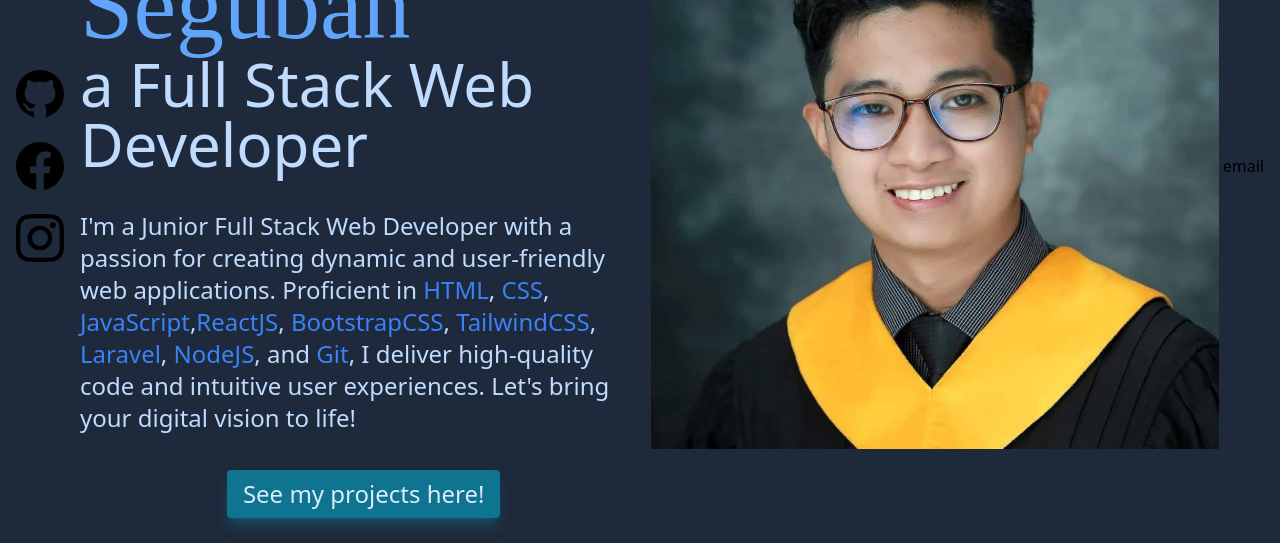
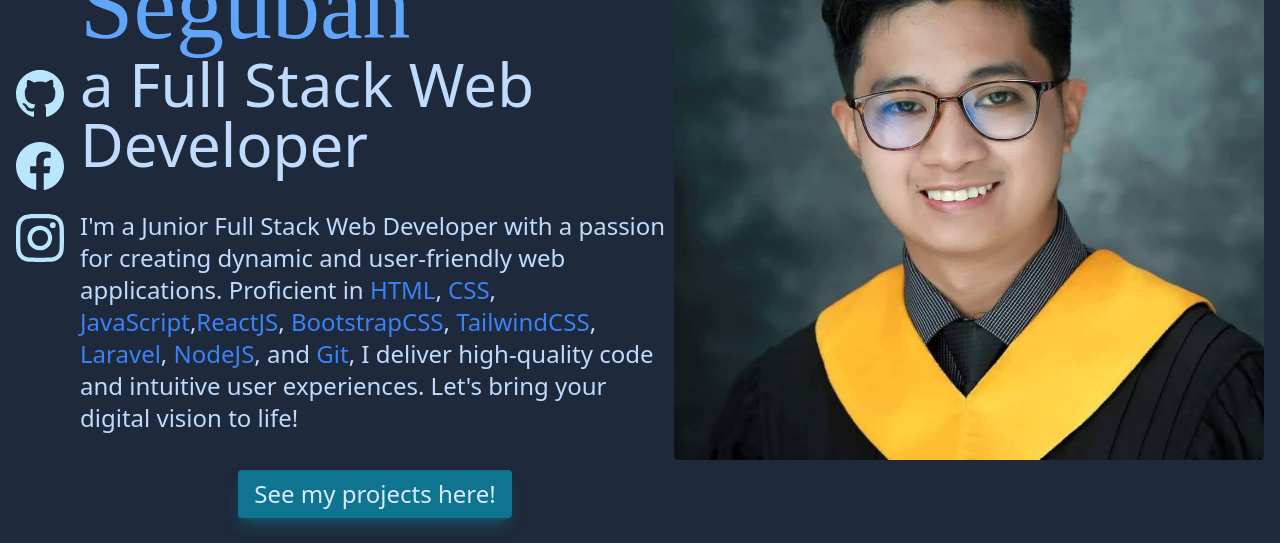
Before and after one commit to R8nDr0p/Rain_Portfolio, a React (Vite) app: page / in a window 1280 px wide. Shown: the part 274-817 px from the top of the page. Built offline with nearby package versions, Linux system fonts and the light colour scheme.

Commit message:
added colors on the icons and made the picture rounded turned my button into an anchor tag

```diff
--- a/src/components/Hero.jsx
+++ b/src/components/Hero.jsx
@@ -10,9 +10,9 @@ function Hero() {
             {/* Social Media */}
             <div className="col flex-1">
               <div className="row flex justify-center sm:flex-wrap gap-6 me-3 ">
-                <BsGithub className="text-5xl" />
-                <BsFacebook className="text-5xl" />
-                <BsInstagram className="text-5xl" />
+                <BsGithub className="text-5xl text-sky-200" />
+                <BsFacebook className="text-5xl text-sky-200" />
+                <BsInstagram className="text-5xl text-sky-200" />
               </div>
             </div>
             {/* Name and Info */}
@@ -43,20 +43,20 @@ function Hero() {
                 </p>
                 <br />
                 <div className="flex justify-center">
-                  <button className="btn my-3 py-2 px-4 rounded text-2xl text-blue-100 bg-cyan-700 shadow-lg shadow-cyan-500/25 hover:text-white hover:shadow-cyan-500/100 hover:scale-125 transition duration-200">
+                  <a className="btn my-3 py-2 px-4 rounded text-2xl text-blue-100 bg-cyan-700 shadow-lg shadow-cyan-500/25 hover:text-white hover:shadow-cyan-500/100 hover:scale-125 transition duration-200">
                     See my projects here!
-                  </button>
+                  </a>
                 </div>
               </div>
             </div>
+            {/* IMAGE */}
             <div className="col flex-1 basis-full">
               <div className="row">
                 <div className="col">
-                  <img src={pic1} alt="" />
+                  <img src={pic1} alt="picture of me" className="rounded" />
                 </div>
               </div>
             </div>
-            <div className="col flex-1 basis-[1/4]">email</div>
           </div>
         </div>
       </section>
```
